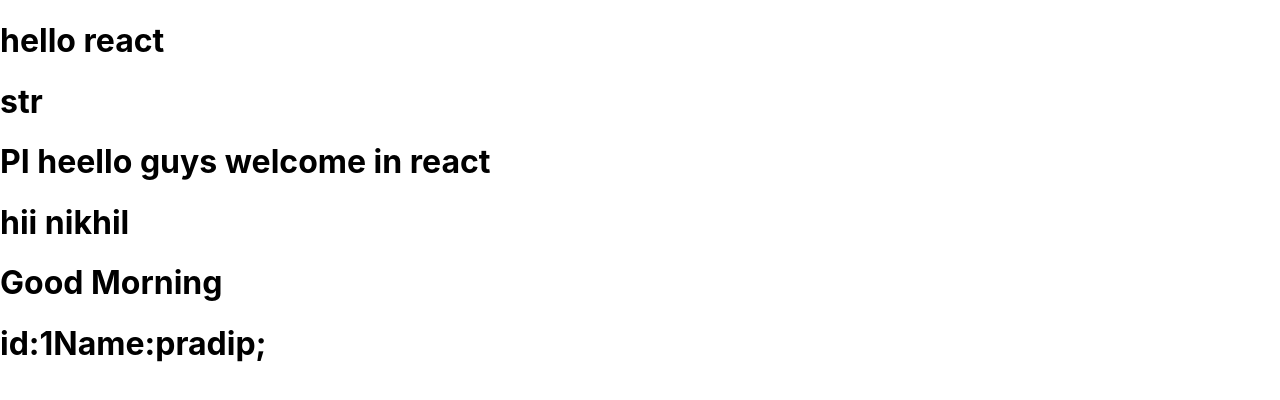
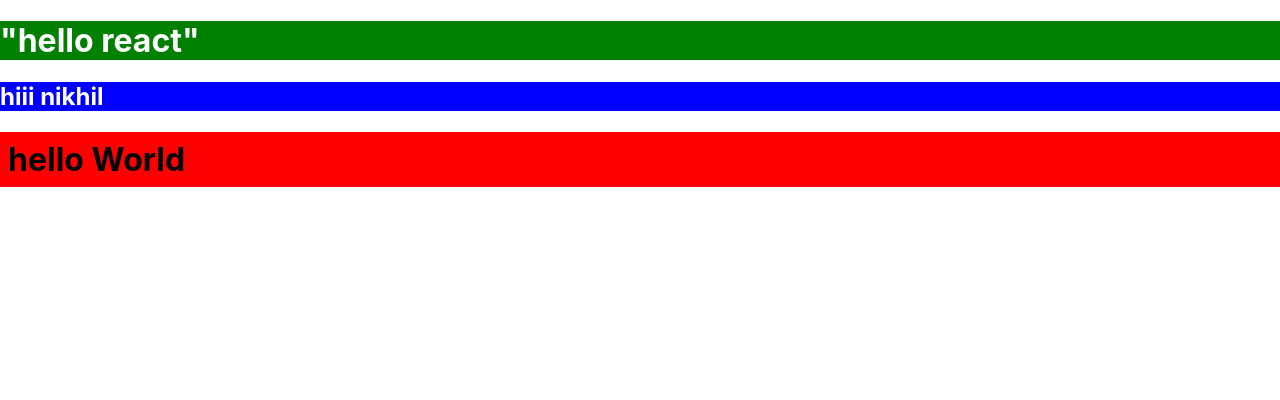
Before and after one commit to pradipgangarde05/React-23, a React (Create React App) app: page / in a window 1280 px wide. Shown: the top 400 px of the page. Built offline with nearby package versions, Linux system fonts and the light colour scheme.

Commit message:
inline css

```diff
--- a/src/App.js
+++ b/src/App.js
@@ -1,5 +1,7 @@
+import { getRoles } from "@testing-library/react";
+
 function App(){
-  let str=`heello guys welcome in react`;
+  let str = { background: "green", color: "white" };
   let pi=3.1144;
   let active=true;
   let inactive=false;
@@ -7,17 +9,13 @@ function App(){
 
   return(
     <>
-      <h1>hello react</h1>
-      <h1>str</h1>
-      <h1>PI {str}</h1>
-      {active && <h1>hii nikhil</h1> }
-      {inactive && <h1>hii nikhil</h1> }
+       <h1 style={str}>"hello react"</h1>
 
-         {active ? <h1>Good Morning</h1> : <h1>Good Night</h1>}
-         <h1>
-          id:{user.id}Name:{user.name};
-         </h1>
+      <h2 style={{background:"blue" ,color:"white" }} > hiii nikhil </h2>
 
+      <h1 style={{ backgroundColor: "red", color: "black", padding: "8px" }}>
+        hello World
+      </h1>
     </>
   )
 }
```
